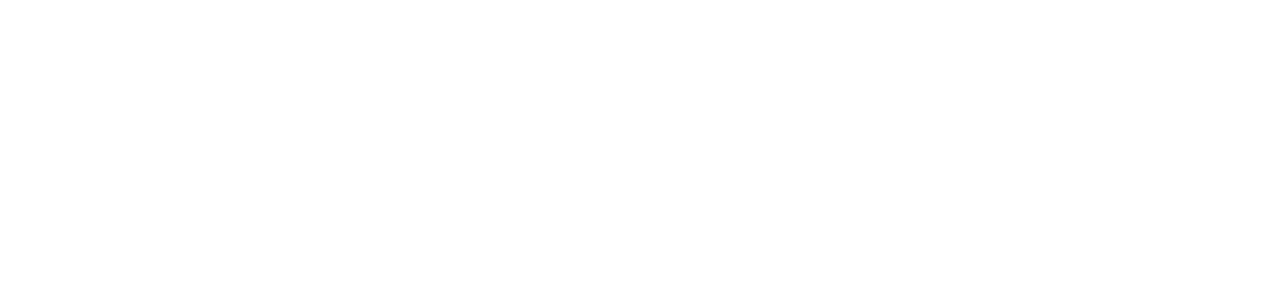
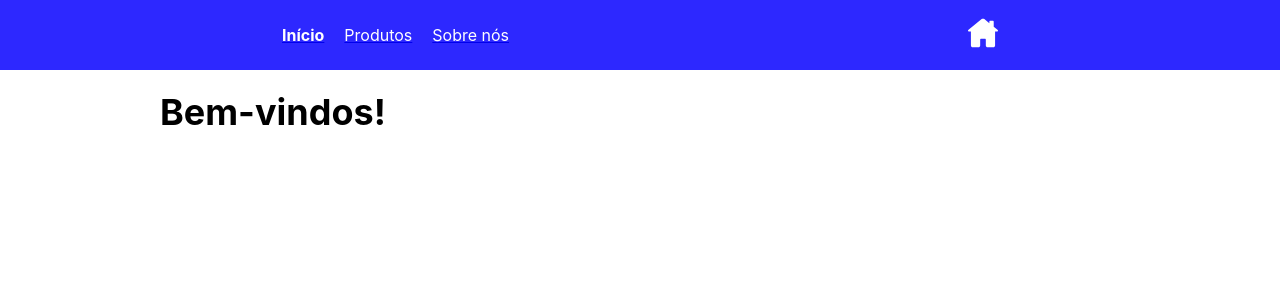
Before and after one commit to AYRESRIO/Desafio-Rotas-React, a React (Vite) app: page /home in a window 1280 px wide. Before the commit this address had no page. Shown: the top 300 px of the page. Built offline with nearby package versions, Linux system fonts and the light colour scheme; a web font is replaced by a local one.

Commit message:
NavLink.

```diff
--- a/src/App.tsx
+++ b/src/App.tsx
@@ -1,4 +1,4 @@
-import { BrowserRouter, Route, Routes } from "react-router-dom";
+import { BrowserRouter, Navigate, Route, Routes } from "react-router-dom";
 import Home from "./routes/Home";
 import Product from "./routes/Home/Product";
 import HomeBody from "./routes/Home/HomeBody";
@@ -10,11 +10,12 @@ function App() {
     <BrowserRouter>
       <Routes>
         <Route path="/" element={<Home />}>
-          <Route index element={<HomeBody />} />
+        <Route index element={<Navigate to ="/home" />} />
+          <Route path="home" element={<HomeBody />} />
           <Route path="products" element={<Product />} />
           <Route path="about" element={<About />} />
+          <Route path="notfound" element={<NotFound />} />
         </Route>
-        <Route path="notfound" element={<NotFound />} />
       </Routes>
     </BrowserRouter>
   );
--- a/src/components/Header/index.tsx
+++ b/src/components/Header/index.tsx
@@ -1,42 +1,31 @@
 import "./styles.css";
 import homeImg from "../../assets/home.svg";
-import { Link } from "react-router-dom";
+import { NavLink } from "react-router-dom";
 
 export default function Header() {
   return (
     <header>
       <nav className="navbar">
 
-          <div>
-            <Link to="/">
-              <p>Início</p>
-            </Link>
-          </div>
+        <NavLink to="/home" className = {({isActive})=>isActive ? "menu-active" :"menu-unactive" }>
+          <p>Início</p>
+        </NavLink>
 
+        <NavLink to="/products" className = {({isActive})=>isActive ? "menu-active" :"menu-unactive" }>
+          <p>Produtos</p>
+        </NavLink>
 
-          <div>
-           <Link to="/products">
-              <p>Produtos</p>
-            </Link>
-          </div>
-
-
-          <div>
-            <Link to="/about">
-             <p>Sobre nós</p>
-            </Link>
-          </div>
+        <NavLink to="/about" className = {({isActive})=>isActive ? "menu-active" :"menu-unactive" }>
+          <p>Sobre nós</p>
+        </NavLink>
 
       </nav>
 
-        <div className="imagebar">
-          <div>
-            <Link to="/">
-              <img src={homeImg} alt="casa" />
-            </Link>
-          </div>
-        </div>
-
+      <div className="imagebar">
+        <NavLink to="/">
+          <img src={homeImg} alt="casa" />
+        </NavLink>
+      </div>
     </header>
   );
 }
--- a/src/components/Header/styles.css
+++ b/src/components/Header/styles.css
@@ -4,24 +4,30 @@ header {
     align-items: center;
     justify-content: space-between;
     background-color: var(--color-bg-secondary);
+    color: var(--color-font-primary);
 
 
 .navbar {
     display: flex;
     padding-left: 262px;
     font-size: 16px;
-    color: var(--color-font-primary);
 }
 }
 
 .imagebar {
     display: flex;
-
-
 }
 
-header p {margin-left: 20px;}
+header p {margin-left: 20px;color: var(--color-font-primary);}
 
 header img {
    padding-right: 282px;
 }
+
+.menu-active {
+    font-weight: 700;
+}
+
+.menu-unactive{
+    font-weight: 400;
+}
```
